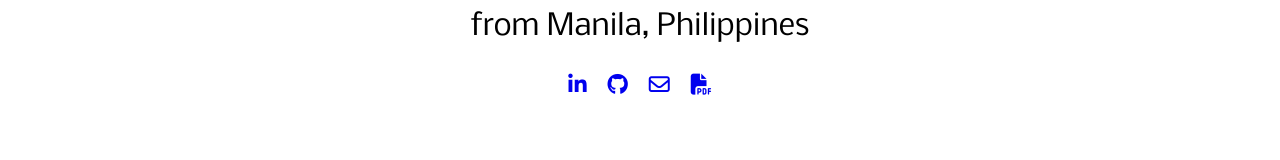
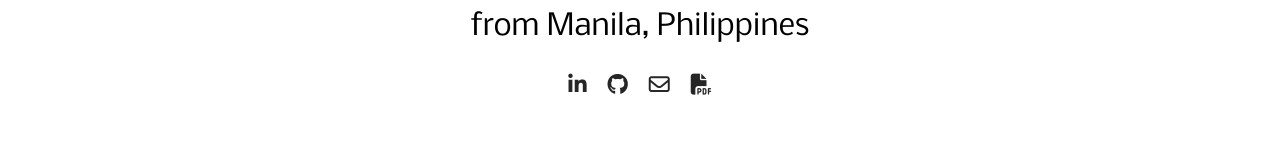
Before and after one commit to mavSeneris/myPortfolio, a React (Vite) app: page / in a window 1280 px wide. Shown: the part 503-663 px from the top of the page. Built offline with nearby package versions, Linux system fonts and the light colour scheme; a web font is replaced by a local one.

Commit message:
added resume.pdf to resume links

```diff
--- a/src/assets/styles/App.css
+++ b/src/assets/styles/App.css
@@ -51,6 +51,7 @@ a {
   text-decoration: none;
   position: relative;
   transition: opacity 300ms ease;
+  color: var(--clr-neutral);
 }
 
 ol,
```
